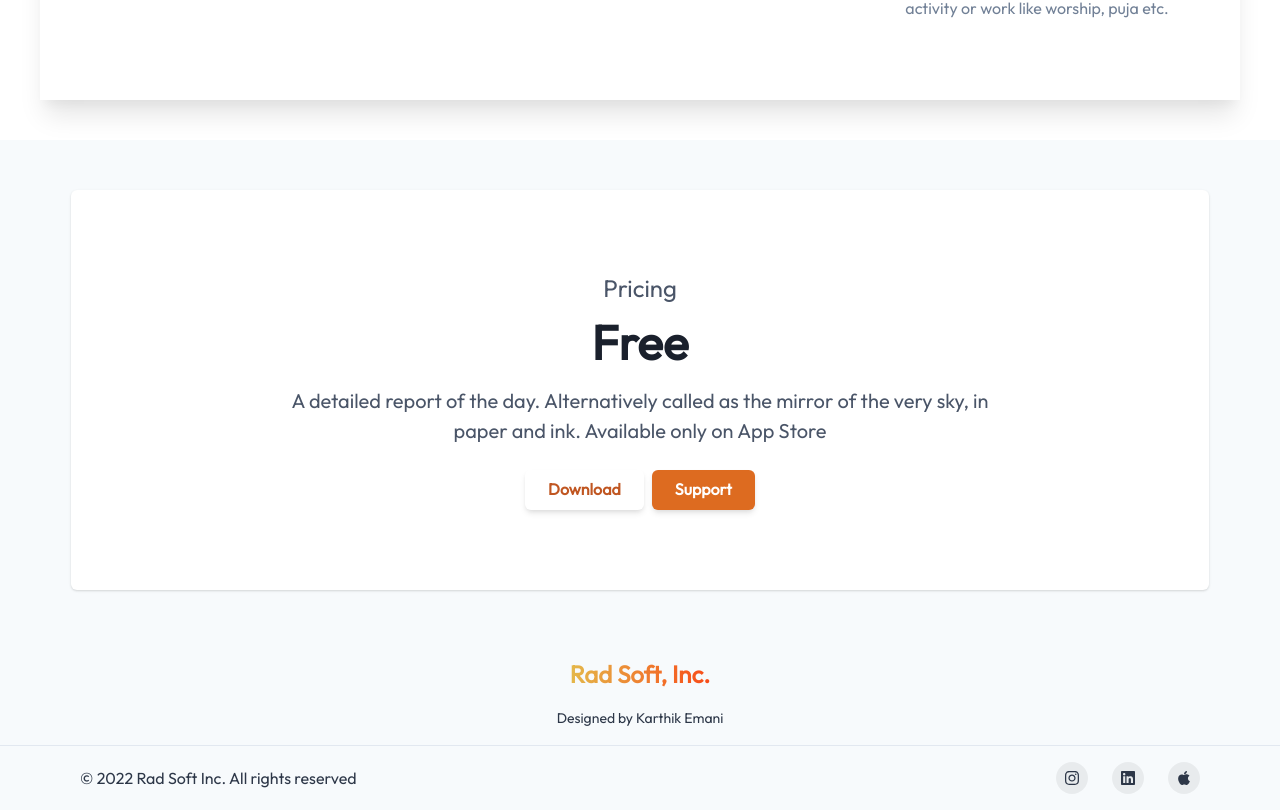
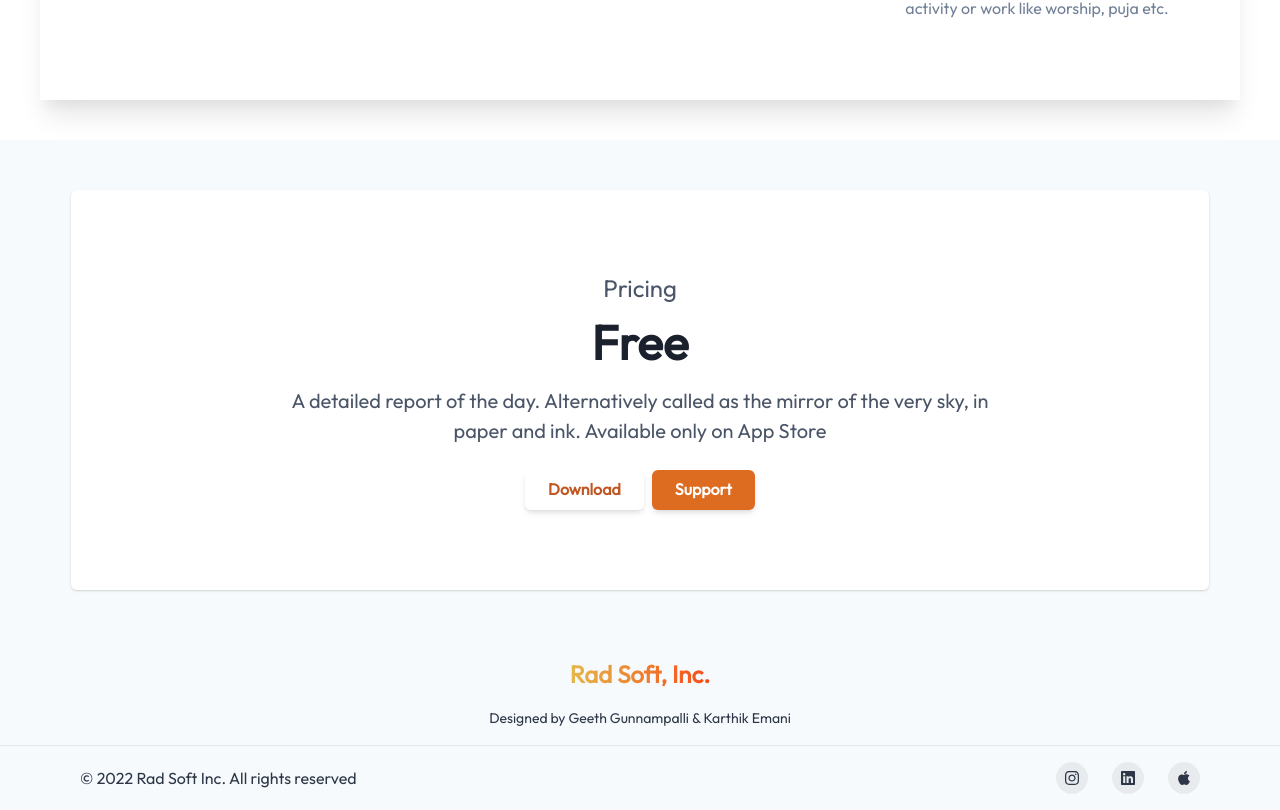
Before and after one commit to geeth24/mypanchang-website, a React (Create React App) app: page / in a window 1280 px wide. Shown: the part 2645-3455 px from the top of the page. Built offline with nearby package versions, Linux system fonts and the light colour scheme.

Commit message:
Add Contributor

```diff
--- a/src/components/Footer/Footer.jsx
+++ b/src/components/Footer/Footer.jsx
@@ -64,7 +64,7 @@ export default function Footer() {
         >
           Rad Soft, Inc.
         </Text>
-        <Text fontSize={"sm"}>Designed by Karthik Emani</Text>
+        <Text fontSize={"sm"}>Designed by Geeth Gunnampalli & Karthik Emani</Text>
       </Container>
 
       <Box
```
